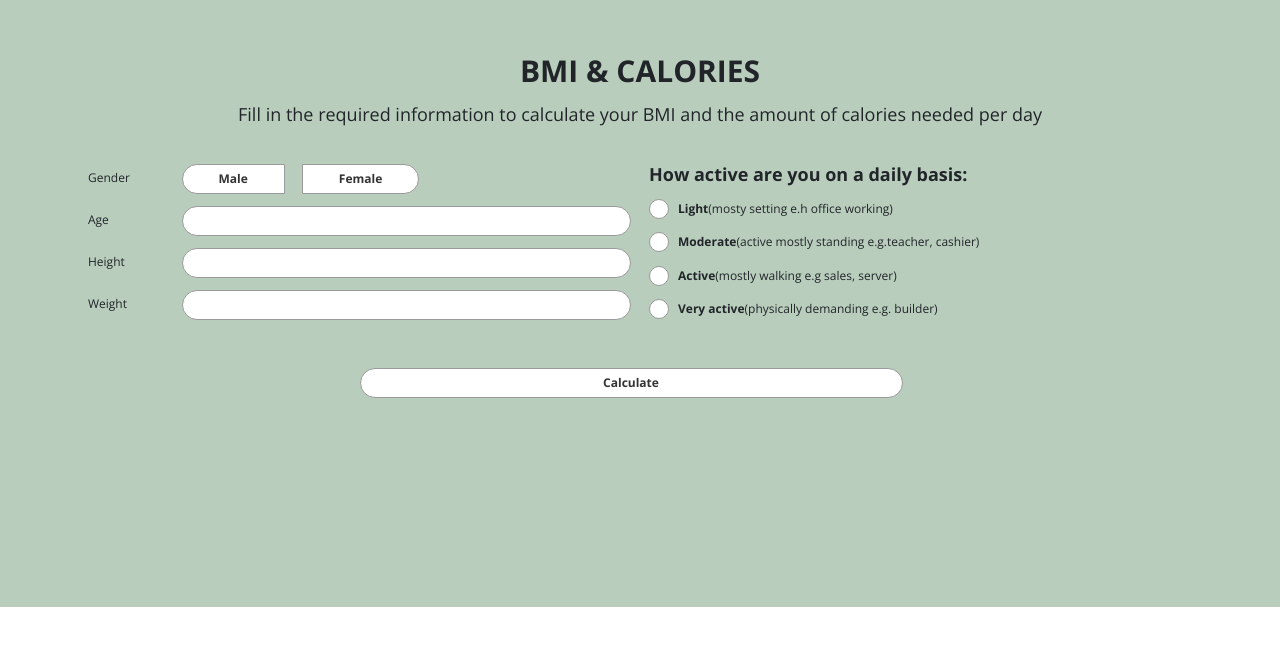
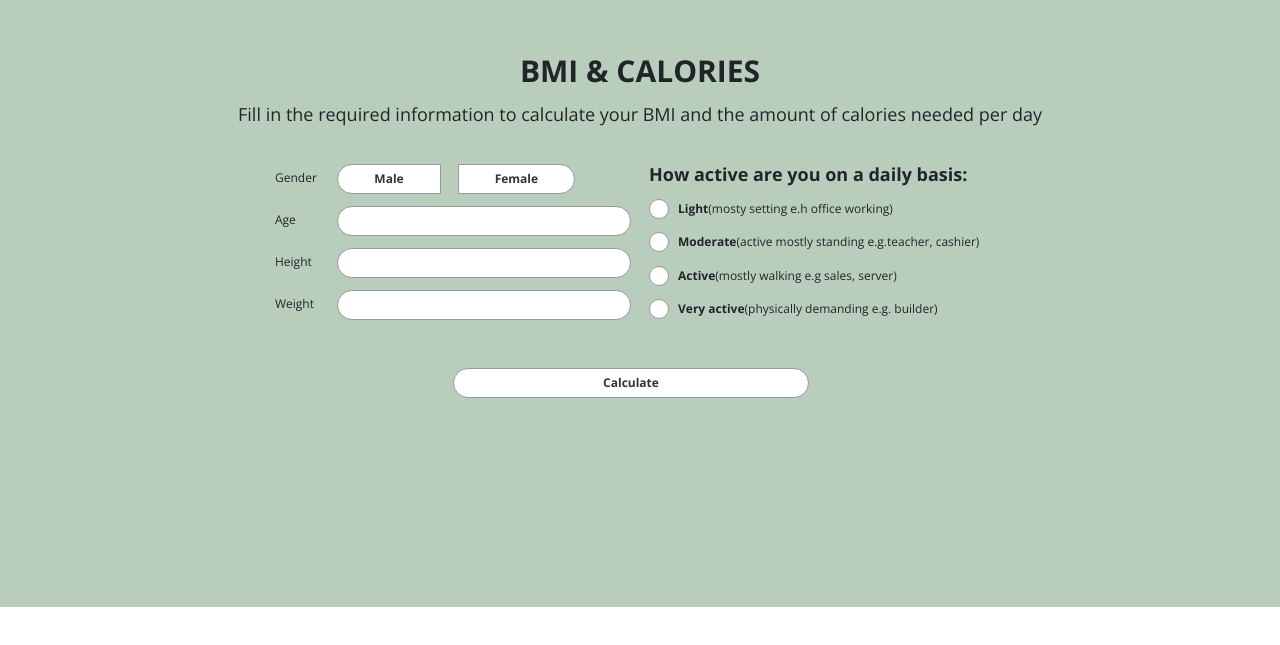
Before and after one commit to zido85/rim, a plain HTML site: page index.html in a window 1280 px wide. Shown: the part 4539-5184 px from the top of the page. Drawn offline with nearby package versions, Linux system fonts and the light colour scheme.

Commit message:
Update index.html

```diff
--- a/index.html
+++ b/index.html
@@ -460,6 +460,10 @@
       </p>
       <div class="container-fluid">
         <form action="" class="row text-start">
+          <div class="col-sm-8 mx-auto">
+            <div class="row">
+
+
           <div class="col-sm-6">
             <div class="row">
               <label for="inputEmail3" class="col-sm-2 col-form-label">Gender</label>
@@ -525,6 +529,8 @@
               </a>
             </div>
           </div>
+        </div>
+      </div>
         </form>
       </div>
     </div>
```
